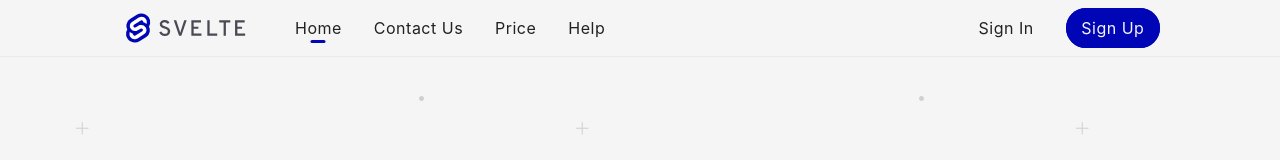
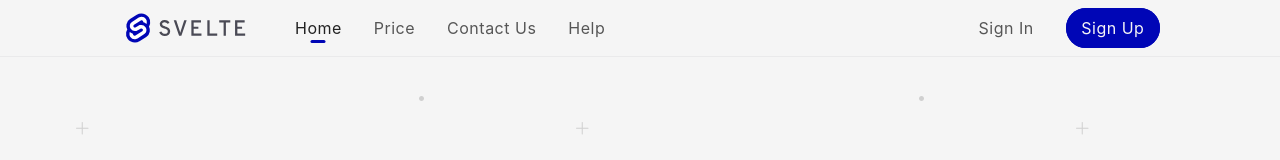
Before and after one commit to Fyllee/fyllee-ui, a Next.js app: page / in a window 1280 px wide. Shown: the top 160 px of the page. Built offline with nearby package versions, Linux system fonts and the light colour scheme.

Commit message:
refactor: improve header style

```diff
--- a/src/components/Header.tsx
+++ b/src/components/Header.tsx
@@ -23,7 +23,7 @@ function ActiveLink({ href, content, className }: IActiveProps): ReactElement {
 }
 
 export default function Header(): ReactElement {
-	const nav: IActiveProps[] = [{ content: 'Home', href: '/' }, { content: 'Contact Us', href: '/contact' }, { content: 'Price', href: '/price' }, { content: 'Help', href: '/help' }];
+	const nav: IActiveProps[] = [{ content: 'Home', href: '/' }, { content: 'Price', href: '/price' }, { content: 'Contact Us', href: '/contact' }, { content: 'Help', href: '/help' }];
 	const sign: IActiveProps[] = [{ content: 'Sign In', href: '/auth/sign-in' }, { content: 'Sign Up', href: '/auth/sign-up', className: 'button--blue' }];
 
 	return (
--- a/src/styles/layout/header.module.scss
+++ b/src/styles/layout/header.module.scss
@@ -25,9 +25,9 @@
 			&:last-child {margin-right: 0;}
 			a {
 				position: relative;
-				transition: .1s color ease-out;
+				transition: .1s opacity ease-out;
+				opacity: .75;
 
-				&:hover::after {width: 15px;}
 				&::after {
 					content: '';
 					position: absolute;
@@ -39,8 +39,12 @@
 					background-color: $blue;
 				}
 
-				&:global(.active)::after {
-					width: 15px;
+				&:global(.active), &:hover {
+					opacity: 1;
+
+					&::after {
+						width: 15px;
+					}
 				}
 			}
 		}
@@ -52,6 +56,7 @@
 		li {
 			&:last-child a {
 				display: initial;
+				opacity: 1;
 				transition: .1s all ease-in-out;
 
 				&::after {content: none;}
```
